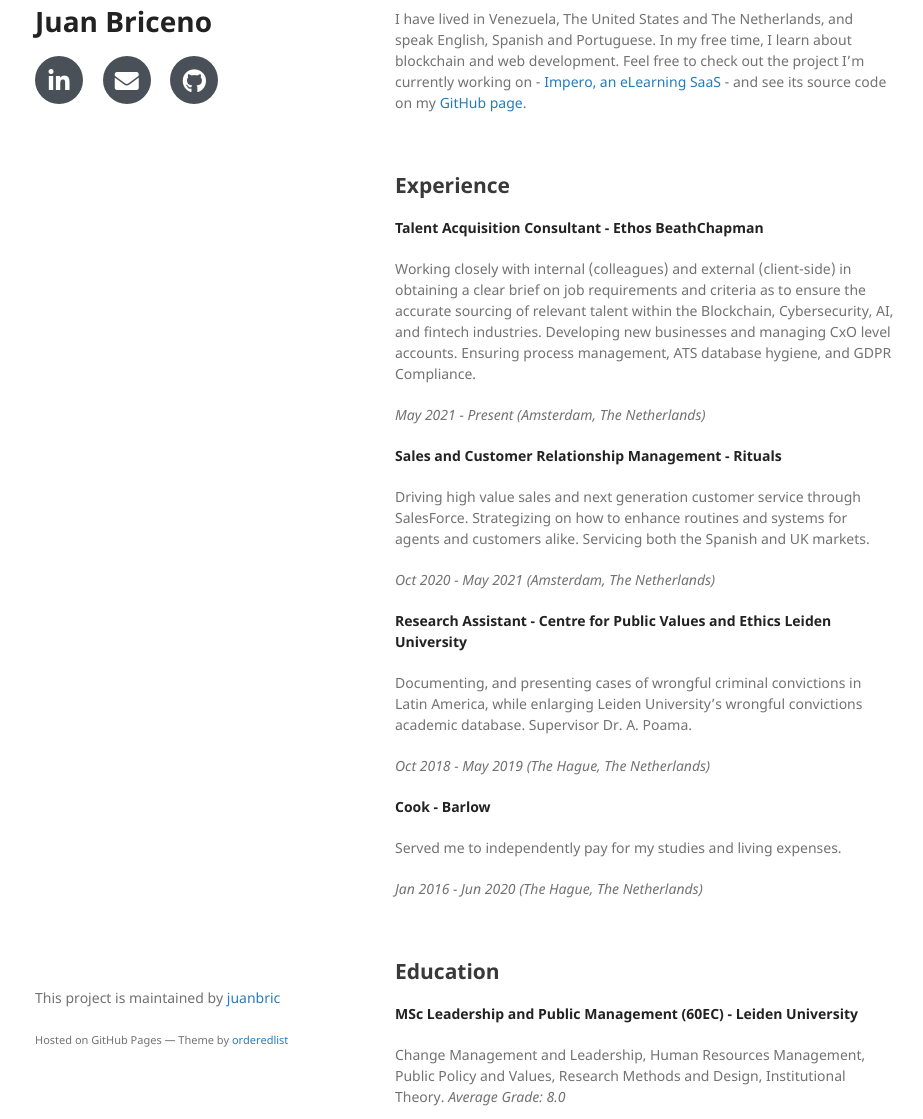
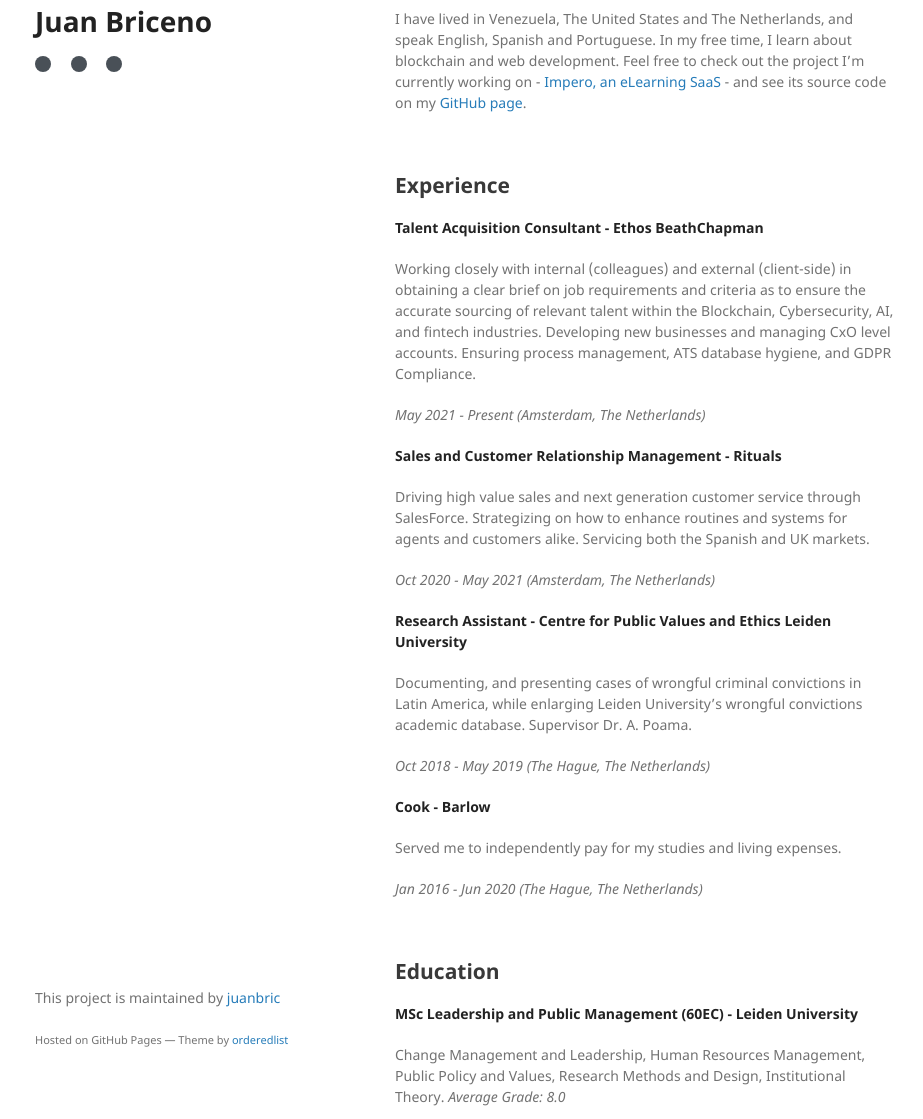
Before and after one commit to juanbric/homepage, a Jekyll site: the page built from index.md, in a window 1280 px wide and 1400 px high. Shown: the part 281-1400 px from the top of the window, without its empty margins (175-1098 px from the left). Built offline with Jekyll 4.4.1, drawn with Linux system fonts in a browser that asks for light colours; nearby versions of some CDN libraries; our own code applies the rules of GitHub Pages for plain Markdown files; a style sheet for code colours, icons or effects is not loaded.

Commit message:
Update jekyll-theme-minimal.scss

```diff
--- a/_sass/jekyll-theme-minimal.scss
+++ b/_sass/jekyll-theme-minimal.scss
@@ -138,7 +138,7 @@ ul.downloads {
 
 
 
-.social-icons a {display:inline-block;height:3rem;width:3rem;background-color:#495057;color:#fff!important;border-radius:100%;text-align:center;font-size:1.5rem;line-height:3.1rem;margin-right:1rem}.social-icons a:last-child{margin-right:0}.social-icons a:hover{background-color:#000000}
+.social-icons a {display:inline-block;height:1rem;width:1rem;background-color:#495057;color:#fff!important;border-radius:100%;text-align:center;font-size:1rem;line-height:3.1rem;margin-right:1rem}.social-icons a:last-child{margin-right:0}.social-icons a:hover{background-color:#000000}
 
 .downloads li {
   width:89px;
```
